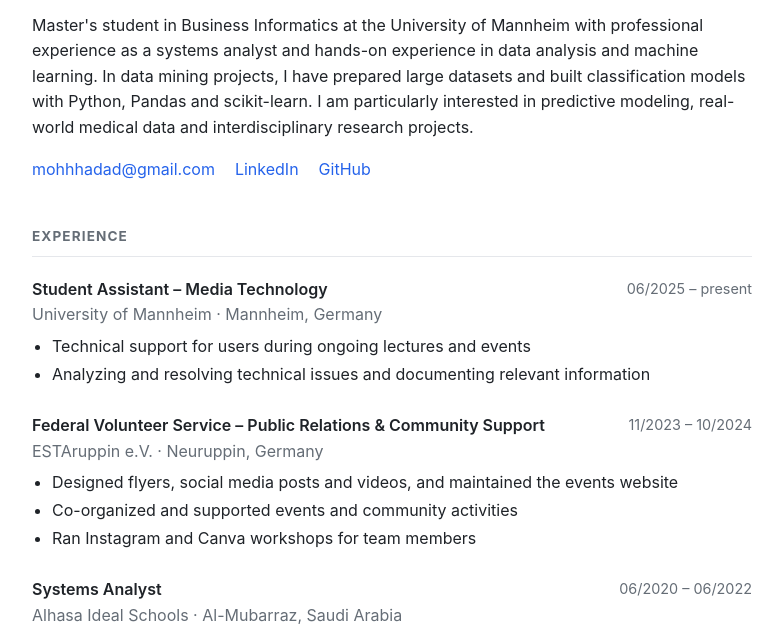
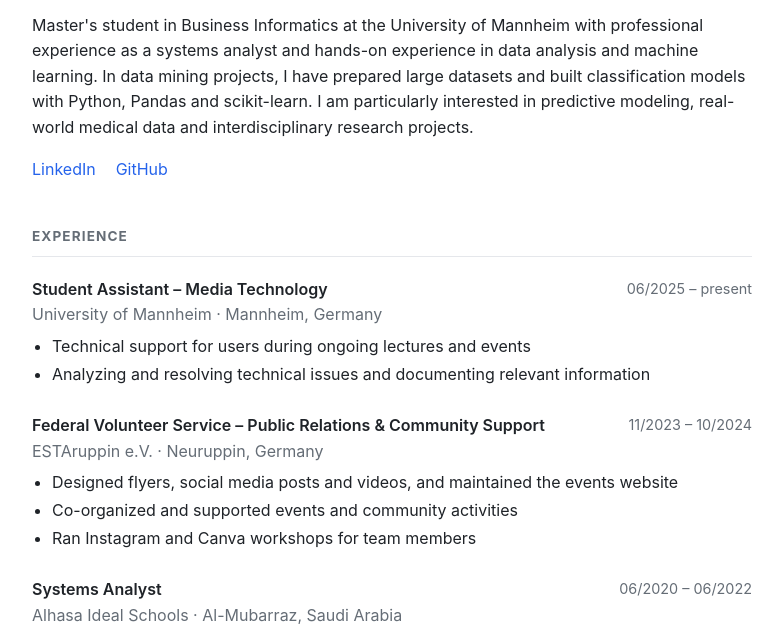
Before and after one commit to Mohhhadad/mohhhadad.github.io, a plain HTML site: page en.html in a window 1280 px wide. Shown: the part 130-761 px from the top of the page, without its empty margins (248-1031 px from the left). Drawn offline with Linux system fonts and the light colour scheme.

Commit message:
Remove email

```diff
--- a/en.html
+++ b/en.html
@@ -90,7 +90,6 @@
         interdisciplinary research projects.
       </p>
       <div class="links">
-        <a href="mailto:mohhhadad@gmail.com">mohhhadad@gmail.com</a>
         <a href="https://www.linkedin.com/in/mohammad-hadad">LinkedIn</a>
         <a href="https://github.com/Mohhhadad">GitHub</a>
       </div>
```
Also changed, not shown: index.html (+0 -1 lines).
